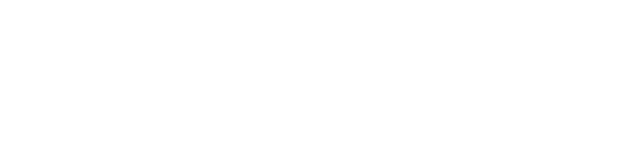
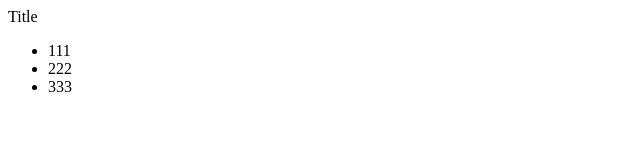
Before and after one commit to mgrinko/fs_on_dec18_todo-list, a plain HTML site: page index.html in a window 1280 px wide. Shown: the whole page, without its empty margins (0-640 px from the left). Drawn offline with Linux system fonts and the light colour scheme.

Commit message:
Markup for TodoList was added

```diff
--- a/index.html
+++ b/index.html
@@ -7,5 +7,14 @@
 </head>
 <body>
 
+<div class="todo-list">
+  <span class="todo-list__title">Title</span>
+  <ul class="todo-list__items">
+    <li class="todo-list__item">111</li>
+    <li class="todo-list__item">222</li>
+    <li class="todo-list__item">333</li>
+  </ul>
+</div>
+
 </body>
 </html>
```
